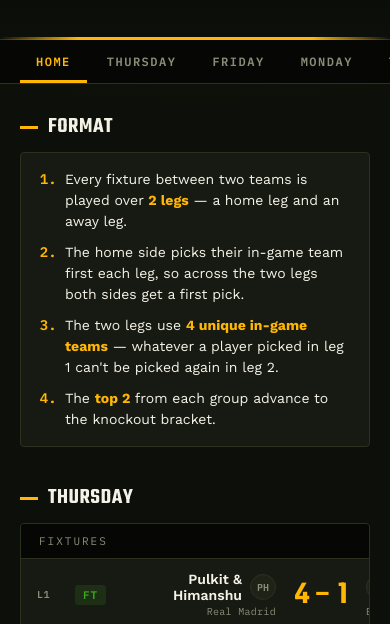
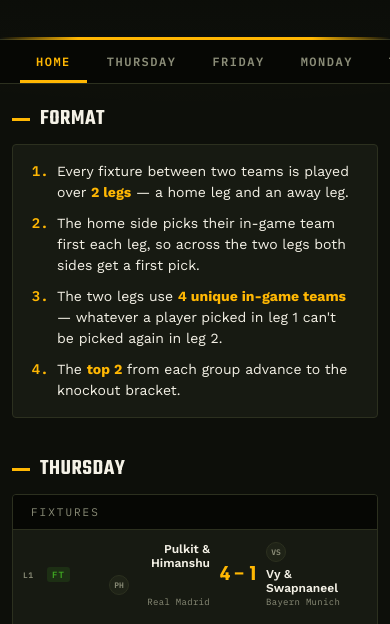
Before and after one commit to goofy-aah-vy/fifa-ps5-championship-2026, a plain HTML site: page public/index.html in a window 390 px wide. Shown: the part 169-793 px from the top of the page. Drawn offline with nearby package versions, Linux system fonts and the light colour scheme.

Commit message:
Fix mobile layout: leg rows overflowed and clipped the away team on narrow screens

```diff
--- a/public/css/style.css
+++ b/public/css/style.css
@@ -257,6 +257,12 @@ main {
 
 .leg-row:first-child { padding-top: 12px; }
 .leg-row:last-child { padding-bottom: 12px; }
+
+.leg-row > * { min-width: 0; }
+
+.team-main { flex-wrap: wrap; row-gap: 2px; }
+
+.team-name { overflow-wrap: anywhere; }
 
 .leg-tag {
   font-family: 'IBM Plex Mono', monospace;
@@ -594,3 +600,43 @@ a.link {
   font-weight: 500;
   font-size: 13px;
 }
+
+/* ---- Narrow screens: tighten the scoreboard rows so nothing overflows ---- */
+@media (max-width: 480px) {
+  main { padding: 24px 12px 60px; }
+
+  .leg-row {
+    grid-template-columns: 18px 56px 1fr auto 1fr;
+    gap: 6px;
+    padding: 10px 10px;
+  }
+
+  .leg-tag { font-size: 8px; }
+
+  .status-chip {
+    font-size: 9px;
+    padding: 2px 5px;
+    gap: 3px;
+  }
+
+  .team { font-size: 12px; gap: 1px; }
+
+  .team-main { gap: 5px; }
+
+  .team-badge { width: 20px; height: 20px; font-size: 8px; }
+
+  .team-club { font-size: 9px; }
+
+  .score {
+    font-size: 22px;
+    min-width: 44px;
+  }
+
+  .score--vs { min-width: 44px; font-size: 10px; }
+
+  .leg-note { padding: 0 10px 10px 44px; font-size: 9px; }
+
+  .standings th, .standings td { padding: 7px 5px; font-size: 11px; }
+
+  .form-row__team { font-size: 12px; }
+}
--- a/public/index.html
+++ b/public/index.html
@@ -7,7 +7,7 @@
   <link rel="preconnect" href="https://fonts.googleapis.com" />
   <link rel="preconnect" href="https://fonts.gstatic.com" crossorigin />
   <link href="https://fonts.googleapis.com/css2?family=Teko:wght@500;600;700&family=Work+Sans:wght@400;600;700&family=IBM+Plex+Mono:wght@400;600&display=swap" rel="stylesheet" />
-  <link rel="stylesheet" href="css/style.css?v=8" />
+  <link rel="stylesheet" href="css/style.css?v=9" />
 </head>
 <body>
   <header class="hero">
```
Also changed, not shown: public/bracket.html (+1 -1 lines).
